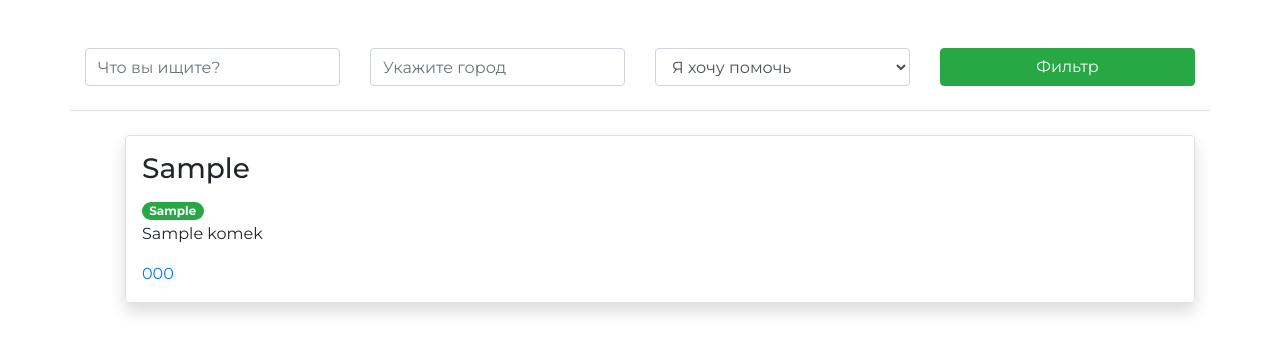
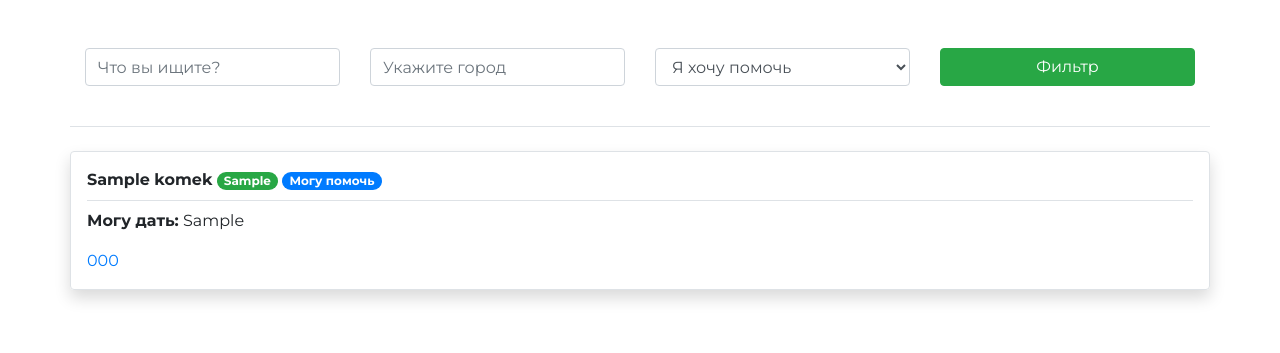
Before and after one commit to FoxyChmoxy/komek2020, a Flask app: page /global in a window 1280 px wide. Shown: the part 72-425 px from the top of the page. Run offline with Flask 2, Linux system fonts and the light colour scheme; tables that the repository leaves empty hold one stand-in row (values such as "Sample post"); some libraries are stand-ins or nearby versions.

Commit message:
bugs are fixed

```diff
--- a/app/static/css/style.css
+++ b/app/static/css/style.css
@@ -32,3 +32,8 @@
     font-size:12px;
     margin-bottom:10px;
 }
+
+.card-title{
+    margin:0 !important;
+    padding:0 !important;
+}
--- a/app/templates/global.html
+++ b/app/templates/global.html
@@ -3,13 +3,13 @@
 {% block content %}
     <form action="">
         <div class="row mt-5 border-bottom pb-4 mb-4">
-                <div class="col-md-3">
+            <div class="col-md-3 mb-3">
                 <input id="service" name="service" type="text" class="form-control" placeholder="Что вы ищите?" value="{{ form['service'] }}">
             </div>
-                <div class="col-md-3">
+            <div class="col-md-3 mb-3">
                 <input id="city" name="city" type="text" class="form-control" placeholder="Укажите город" value="{{ form['city'] }}">
             </div>
-                <div class="col-md-3">
+            <div class="col-md-3 mb-3">
                 <select id="is_giver" name="is_giver" class="form-control">
                     {% if form['is_giver'] %}
                         <option selected value="True">Мне нужна помощь</option>
@@ -20,18 +20,30 @@
                     {% endif %}
                 </select>
             </div>
-                <div class="col-md-3">
+            <div class="col-md-3 mb-3">
                 <input type="submit" value="Фильтр" class="btn btn-success btn-block">
             </div>
         </div>
     </form>
-    <ul>
+    <div class="row">
         {% for help in helps %}
-    <div class="col mb-4 border rounded px-3 py-3 shadow p-3">
-        <h3 class="card-title">{{ help.service }}</h3>
+        <div class="col-md-12 mb-4 border rounded px-3 py-3 shadow p-3">
+            <div class="border-bottom pb-2 mb-2">
+                <span class="card-title font-weight-bold">{{ help.name }}</span>
                 <span class="badge badge-success badge-pill">{{ help.city }}</span>
-        <p class="card-text">{{ help.name }}</p>
+                {% if help.is_giver %}
+                    <span class="badge badge-primary badge-pill">Могу помочь</span>
+                {% else %}
+                    <span class="badge badge-danger badge-pill">Нужна помощь</span>
+                {% endif %}
+            </div>
+            {% if help.is_giver %}
+                <p class="card-text"><b>Могу дать:</b> {{ help.service }}</p>
+            {% else %}
+                <p class="card-text"><b>Мне нужно:</b> {{ help.service }}</p>
+            {% endif %}
             <a href="tel:{{help.phone}}">{{ help.phone }}</a>
         </div>
         {% endfor %}
+    </div>
 {% endblock %}
```
Also changed, not shown: 1 other file. Lines whose indentation alone changed are shown as unchanged.
